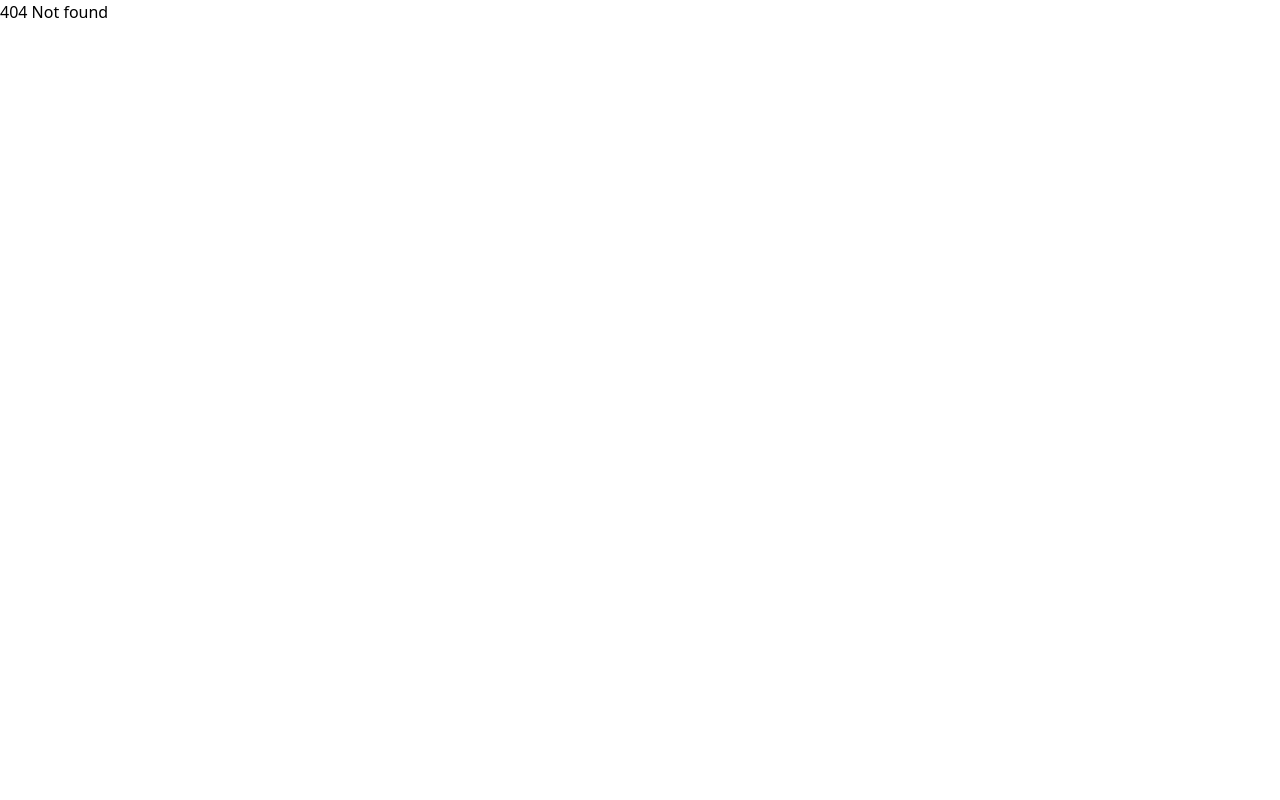
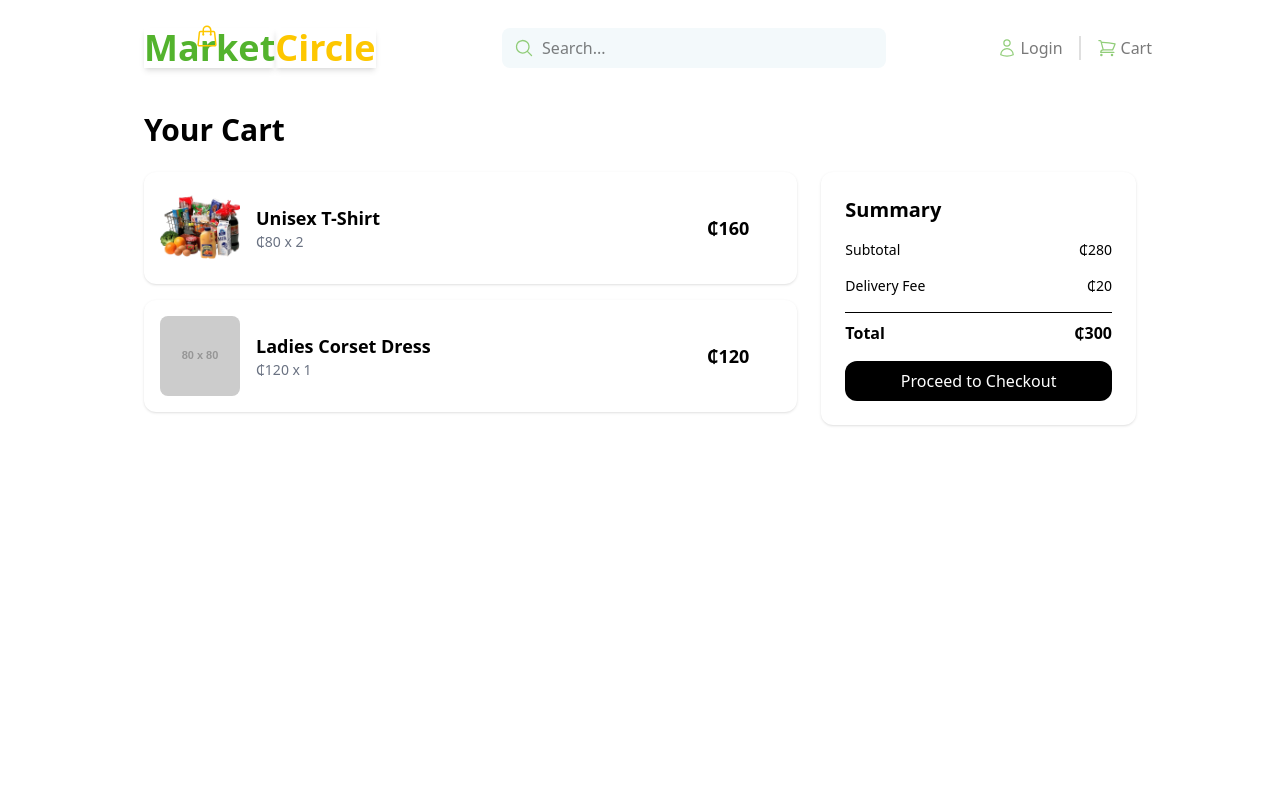
Before and after one commit to Market-Circle-MC/Market-Circle-Front-End, a React (Vite) app: page /cart in a window 1280 px wide. Before the commit this address had no page. Shown: the top 800 px of the page. Built offline with nearby package versions, Linux system fonts and the light colour scheme; some icons are missing.

Commit message:
fixes: deploy changes

```diff
--- a/src/components/Layouts/HeroBanner.jsx
+++ b/src/components/Layouts/HeroBanner.jsx
@@ -1,7 +1,4 @@
 import { GROCERY } from "../../constants";
-import CartegoryCard from "../CartegoryCard";
-import { CATEGORIES } from "../../constants";
-import { Category } from "iconsax-react";
 
 export default function HeroBanner() {
   return (
--- a/src/components/Layouts/Navigation.jsx
+++ b/src/components/Layouts/Navigation.jsx
@@ -5,7 +5,7 @@ const Navigation = () => {
       <main className="flex justify-between w-full items-center">
         <section className="">
           <NavLink
-            to={"/Market-Circle/home"}
+            to={"/"}
             className="flex flex-row p-4 text-4xl font-extrabold"
           >
             <span className="relative">
@@ -53,7 +53,7 @@ const Navigation = () => {
         </section>
         <section className="flex gap-4">
           <NavLink
-            to="/Market-Circle/login"
+            to="/login"
             className=" pointer text-[#797979] flex gap-1 items-center"
           >
             <svg
--- a/src/components/ProductCard.jsx
+++ b/src/components/ProductCard.jsx
@@ -11,7 +11,7 @@ const ProductCard = ({ id, image, title, price, oldPrice, discount }) => {
         )}
 
         <a
-          href={`/Market-Circle/product-details/${id}`}
+          href={`/product-details/${id}`}
           className=" flex items-center justify-center "
         >
           <img src={image} alt="Product" className="w-30 rounded-xl " />
--- a/src/pages/Cart.jsx
+++ b/src/pages/Cart.jsx
@@ -1,4 +1,3 @@
-import React from "react";
 import { Trash } from "iconsax-react";
 import { GROCERY } from "../constants";
 const Cart = () => {
--- a/src/pages/Home.jsx
+++ b/src/pages/Home.jsx
@@ -1,7 +1,7 @@
 import { useEffect, useState } from "react";
 import HeroBanner from "../components/Layouts/HeroBanner";
 import ProductCard from "../components/ProductCard";
-import { ArrowLeft2, ArrowRight2 } from "iconsax-react";
+import { ArrowRight2 } from "iconsax-react";
 import Categories from "../components/Categories";
 export default function Home() {
   const [products, setProdsucts] = useState([]);
@@ -37,7 +37,7 @@ export default function Home() {
                 Shop From <span className="text-[#53b32d]">Bath & Body</span>
               </h2>
               <a
-                href="/Market-Circle/product-list/bath-and-body"
+                href="/product-list/bath-and-body"
                 className="flex justify-center items-center gap-1 cursor-pointer"
               >
                 View All
@@ -65,7 +65,7 @@ export default function Home() {
                 <span className="text-[#53b32d]">Friuts & Vegetables</span>
               </h2>
               <a
-                href="/Market-Circle/product-list/friuts-and-vegetables"
+                href="/product-list/friuts-and-vegetables"
                 className="flex justify-center items-center gap-1 cursor-pointer"
               >
                 View All
@@ -93,7 +93,7 @@ export default function Home() {
                 <span className="text-[#53b32d]">Dairy & Breakfast</span>
               </h2>
               <a
-                href="/Market-Circle/product-list/dairy-and-breakfast"
+                href="/product-list/dairy-and-breakfast"
                 className="flex justify-center items-center gap-1 cursor-pointer"
               >
                 View All
--- a/vite.config.js
+++ b/vite.config.js
@@ -5,10 +5,5 @@ import tailwindcss from "@tailwindcss/vite";
 //https://vite.dev/config/
 export default defineConfig({
   plugins: [react(), tailwindcss()],
-  base: "/Market-Circle/",
-  build: {
-    rollupOptions: {
-      external: ["react-router-dom", "iconsax-react"],
-    },
-  },
+  base: "/",
 });
```
Also changed, not shown: src/main.jsx (+6 -7 lines).
